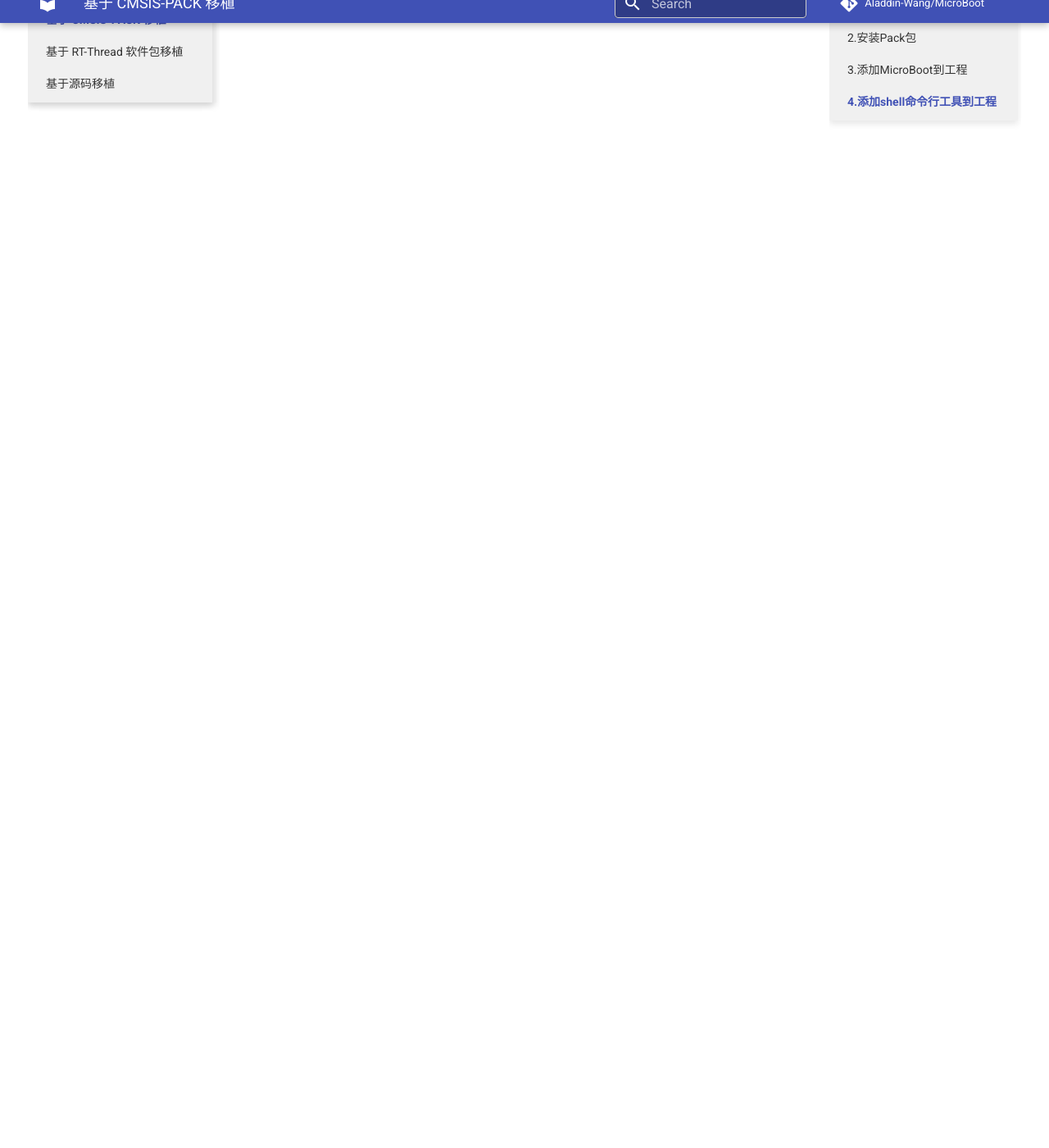
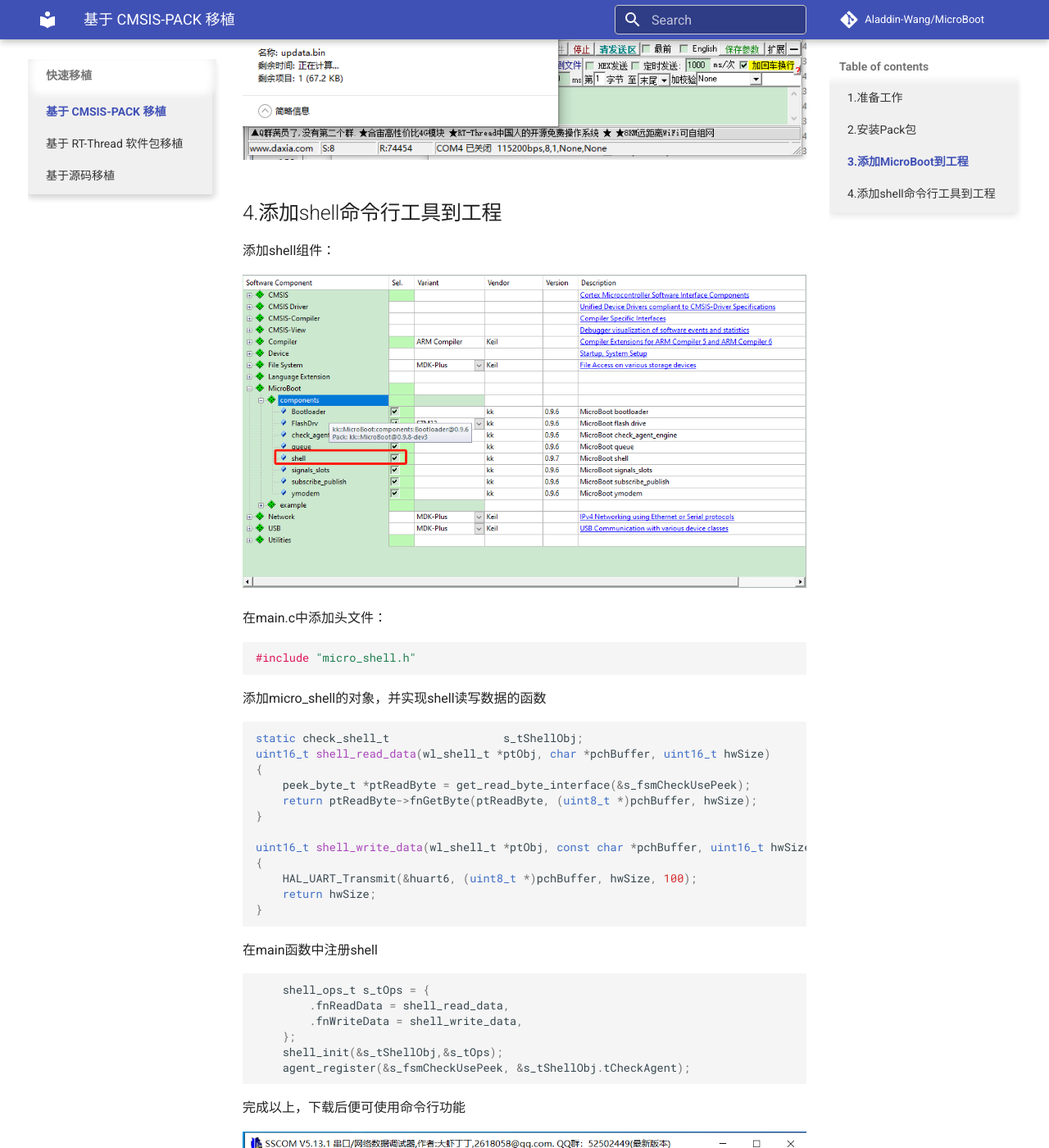
Before and after one commit to Aladdin-Wang/MicroBoot, an MkDocs documentation site: the page built from docs/quick-start/cmsis-pack.md, in a window 1280 px wide and 1400 px high, scrolled down 9383 px. Shown: the whole window at 82% size. Built offline with MkDocs 1.6.1 and Material for MkDocs 9.7.7, drawn with Linux system fonts in a browser that asks for light colours; comment, search, counter and statistics services are not loaded; some of the changed text lies outside the part shown.

Commit message:
更新移植教程

````diff
--- a/docs/quick-start/cmsis-pack.md
+++ b/docs/quick-start/cmsis-pack.md
@@ -3,6 +3,12 @@
 ## 1.准备工作
 
 准备一份基础的裸机源码 (可通过 STM32CubeMx 可视化软件创建也可按照工程项目所需文档手动创建) 工程，如一份 stm32 包含一个支持 **printf 的串口初始化**代码。
+
+基于CMSIS-PACK移植的DEMO例程地址：
+
+github：[https://github.com/Aladdin-Wang/MicroBoot_Demo](https://github.com/Aladdin-Wang/MicroBoot_Demo)
+
+gitee：[https://gitee.com/Aladdin-Wang/MicroBoot_Demo](https://gitee.com/Aladdin-Wang/MicroBoot_Demo)
 
 ## 2.安装Pack包
 
@@ -84,6 +90,17 @@
 
 ```c
 #include "ymodem_ota.h"
+#include "check_agent_engine.h"
+```
+
+添加对象
+
+```c
+__attribute__((aligned(32)))
+uint8_t s_chBuffer[2048] ;
+static byte_queue_t                  s_tCheckUsePeekQueue;
+static fsm(check_use_peek)           s_fsmCheckUsePeek;
+static ymodem_ota_recive_t           s_tYmodemOtaReceive;
 ```
 
 实现一个获取系统运行时间的函数：
@@ -98,6 +115,7 @@
 在**main()** 函数中加入代码：
 
 ```c
+
 int main(void)
 {
     /* USER CODE BEGIN 1 */
@@ -169,3 +187,46 @@
 
 
 ## 4.添加shell命令行工具到工程
+
+添加shell组件：
+
+![cmsis_pack_17](./../images/quick-start/cmsis_pack_17.png)
+
+在main.c中添加头文件：
+
+```c
+#include "micro_shell.h"
+
+```
+
+添加micro_shell的对象，并实现shell读写数据的函数
+
+```c
+static check_shell_t                 s_tShellObj;
+uint16_t shell_read_data(wl_shell_t *ptObj, char *pchBuffer, uint16_t hwSize)
+{
+    peek_byte_t *ptReadByte = get_read_byte_interface(&s_fsmCheckUsePeek);
+    return ptReadByte->fnGetByte(ptReadByte, (uint8_t *)pchBuffer, hwSize);
+}
+
+uint16_t shell_write_data(wl_shell_t *ptObj, const char *pchBuffer, uint16_t hwSize)
+{
+	HAL_UART_Transmit(&huart6, (uint8_t *)pchBuffer, hwSize, 100);
+	return hwSize;
+}
+```
+
+在main函数中注册shell
+
+```c
+    shell_ops_t s_tOps = {
+        .fnReadData = shell_read_data,
+		.fnWriteData = shell_write_data,
+    };
+    shell_init(&s_tShellObj,&s_tOps);
+	agent_register(&s_fsmCheckUsePeek, &s_tShellObj.tCheckAgent);
+```
+
+完成以上，下载后便可使用命令行功能
+
+![cmsis_pack_18](./../images/quick-start/cmsis_pack_18.jpg)
````
Also changed, not shown: docs/index.md (+6 -0 lines), docs/images/quick-start/cmsis_pack_17.png (added), docs/images/quick-start/cmsis_pack_18.jpg (added).
